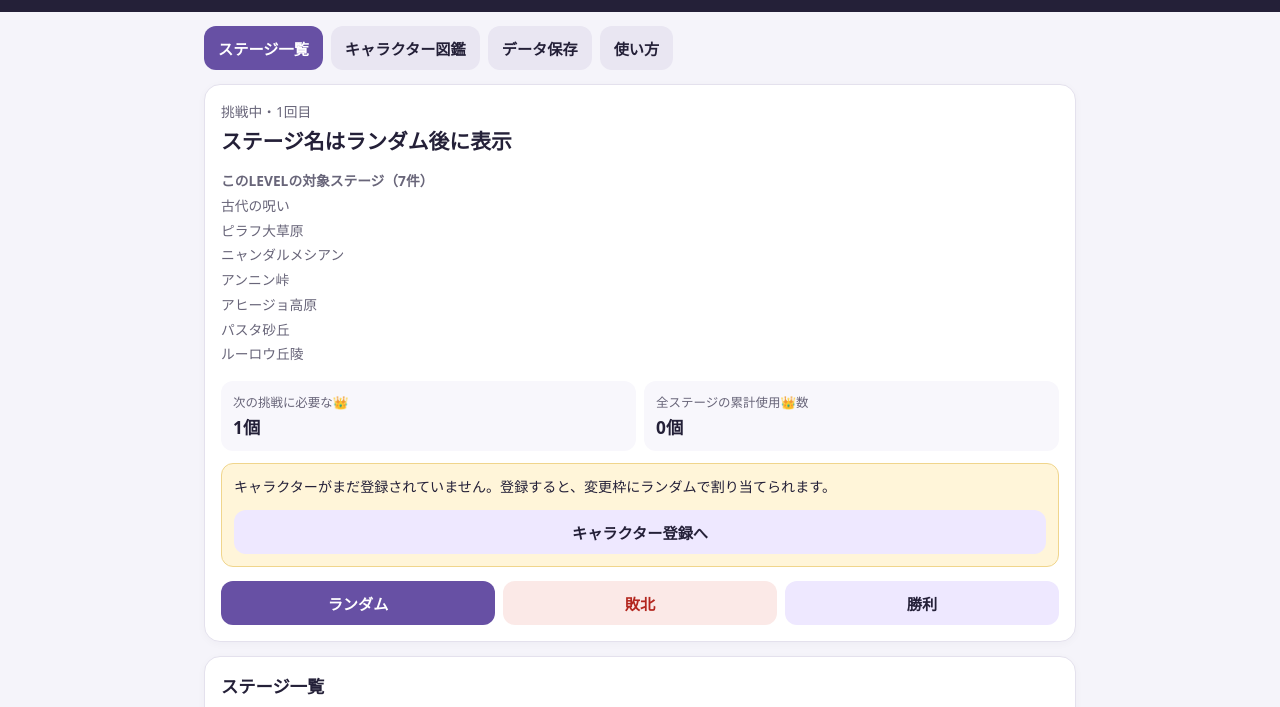
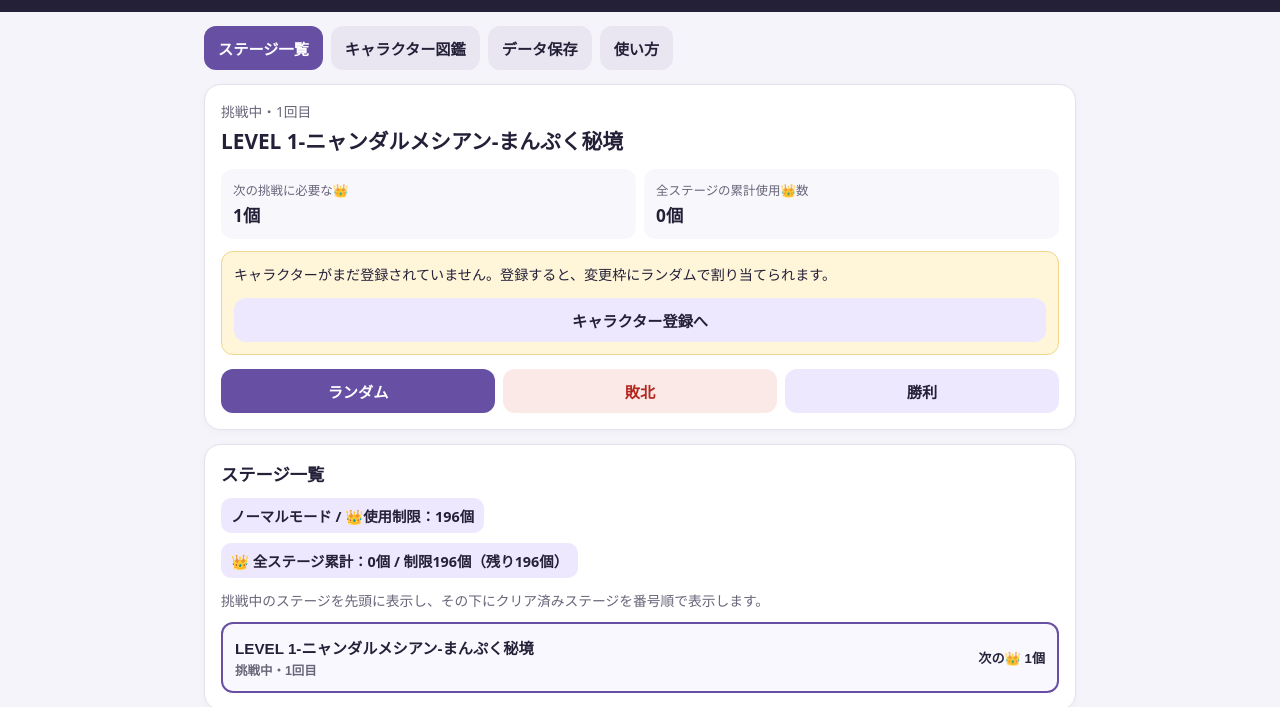
Before and after one commit to volmm/nyanko-random-tool, a plain HTML site: page index.html in a window 1280 px wide. Both pictures are taken after a click on the button "決定して開始". Shown: the part 71-778 px from the top of the page. Drawn offline with Linux system fonts and the light colour scheme.

Commit message:
Refactor stage list rendering and detail display

```diff
--- a/index.html
+++ b/index.html
@@ -53,7 +53,7 @@ footer{max-width:900px;margin:auto;padding:0 14px 24px;color:var(--muted);font-s
 <div id="detailEmpty"><h2>ステージを選択</h2><p class="muted">一覧から挑戦中のステージを選んでください。</p></div>
 <div id="detailContent" class="hidden">
 <div class="muted" id="stageStatus"></div>
-<div class="big" id="stageTitle"></div><div id="stageCandidates" class="muted" style="margin:8px 0 14px;line-height:1.8"></div>
+<div class="big" id="stageTitle"></div>
 <div class="statgrid">
 <div class="stat"><div class="label">次の挑戦に必要な👑</div><div class="value" id="nextCost"></div></div>
 <div class="stat"><div class="label">全ステージの累計使用👑数</div><div class="value" id="detailGlobal"></div></div>
@@ -1076,8 +1076,9 @@ function ensureEnemy(id){
 function renderList(){
  const cur=currentStageId();state.current=cur||48;document.getElementById("finishNotice").classList.toggle("hidden",cur!==null);document.getElementById("modeBadge").textContent=`${state.mode==="hard"?"ハードモード":"ノーマルモード"} / 👑使用制限：${Number(state.crownLimit)===196?"196個":"無制限"}`;document.getElementById("globalSpent").textContent=`👑 全ステージ累計：${state.globalSpent||0}個` + (Number(state.crownLimit)===196?` / 制限196個（残り${Math.max(0,196-(state.globalSpent||0))}個）`:" / 制限なし");
  const list=document.getElementById("stageList");list.innerHTML="";
- const ids=Array.from({length:48},(_,i)=>i+1);
- ids.forEach(id=>{const st=stageState(id);const b=document.createElement("button");b.className="stage-row"+(id===cur?" current":"");const isHiddenStage=(id===cur&&!st.draw&&!st.cleared);b.innerHTML=`<div><div class="name">${isHiddenStage?getStageLabel(id):escapeHtml(titleFor(id,st))}</div><div class="detail">${st.cleared?`クリア済み・${Math.max(1,st.attempt-1)}回挑戦`:id===cur?`挑戦中・${st.attempt}回目`:"未到達"}</div></div><div class="right">${st.cleared?"クリア":`次の👑 ${cost(id,st.attempt)}個`}</div>`;b.onclick=()=>{selectedId=id;renderDetail();document.querySelectorAll(".stage-row").forEach(x=>x.classList.remove("selected"))};list.appendChild(b)});
+ const ids=[];if(cur!==null)ids.push(cur);for(let i=1;i<=48;i++)if(stageState(i).cleared)ids.push(i);
+ const unique=[...new Set(ids)].sort((a,b)=>a-b);
+ unique.forEach(id=>{const st=ensureEnemy(id);const b=document.createElement("button");b.className="stage-row"+(id===cur?" current":"");const displayTitle=(state.mode==="hard"&&!st.draw)?getStageLabel(id):titleFor(id,st);b.innerHTML=`<div><div class="name">${escapeHtml(displayTitle)}</div><div class="detail">${st.cleared?`クリア済み・${st.attempt}回挑戦`:`挑戦中・${st.attempt}回目`}</div></div><div class="right">${st.cleared?"クリア":`次の👑 ${cost(id,st.attempt)}個`}</div>`;b.onclick=()=>{selectedId=id;renderDetail();document.querySelectorAll(".stage-row").forEach(x=>x.classList.remove("selected"))};list.appendChild(b)});
  if(cur===null){document.getElementById("detailEmpty").classList.remove("hidden");document.getElementById("detailContent").classList.add("hidden")}
 }
 function escapeHtml(s){return String(s).replace(/[&<>"']/g,c=>({"&":"&amp;","<":"&lt;",">":"&gt;",'"':"&quot;","'":"&#39;"}[c]))}
@@ -1104,13 +1105,7 @@ function renderDetail(){
  document.getElementById("detailEmpty").classList.add("hidden");
  document.getElementById("detailContent").classList.remove("hidden");
  document.getElementById("stageStatus").textContent=st.cleared?"クリア済み":`挑戦中・${st.attempt}回目`;
- const isUnrevealed=(id===currentStageId()&&!st.draw&&!st.cleared);
- document.getElementById("stageTitle").textContent=isUnrevealed?"ステージ名はランダム後に表示":titleFor(id,st);
- const stageGroup=regularStages.find(x=>x.id===id);
- const candidates=stageGroup?.candidates||[];
- document.getElementById("stageCandidates").innerHTML=candidates.length
-  ? `<strong>このLEVELの対象ステージ（${candidates.length}件）</strong><br>${candidates.map(escapeHtml).join("<br>")}`
-  : "";
+ document.getElementById("stageTitle").textContent=(state.mode==="hard"&&!st.draw)?getStageLabel(id):titleFor(id,st);
  // 必要冠数は選択中ステージの次回挑戦コストを必ず数値で表示する。
  const nextCost=Number(cost(id,st.attempt));
  document.getElementById("nextCost").textContent=Number.isFinite(nextCost)?`${nextCost}個`:"計算エラー";
@@ -1150,8 +1145,6 @@ document.getElementById("randomBtn").onclick=()=>{
  if(Number(state.crownLimit)===196 && (state.globalSpent||0)+cost(id,st.attempt)>196){alert("👑使用制限の196個を超えるため、これ以上挑戦できません。");return}
  if(!state.roster.length){alert("所持キャラクターが登録されていません。キャラクター図鑑で所持キャラクターを選択してください。");showView("charactersView");return}
  const uniqueRoster=[...new Set(state.roster)];
- // ステージ名は内部で保持し、ランダム実行時に初めて画面へ表示する。
- if(!st.enemy){st.enemy=chooseUniqueEnemy(id);save();}
  if(!st.draw){const count=Math.min(weighted(currentProb(st.attempt)),uniqueRoster.length);st.draw={count,assignments:{}}}
  const count=Math.min(st.draw.count,uniqueRoster.length),slots=Array.from({length:10},(_,i)=>i+1);
  for(let i=slots.length-1;i>0;i--){const j=Math.floor(Math.random()*(i+1));[slots[i],slots[j]]=[slots[j],slots[i]]}
@@ -1177,7 +1170,6 @@ function recordStageAttempt(id, result){
   // 勝利したステージをクリア扱いにした後、次の未クリアステージへ選択を移す。
   const nextId=currentStageId();
   selectedId=nextId!==null?nextId:48;
-  ensureEnemy(selectedId); // 次ステージを内部決定（画面には名前を出さない）
   state.current=selectedId;
  }else{
   selectedId=id;
```
